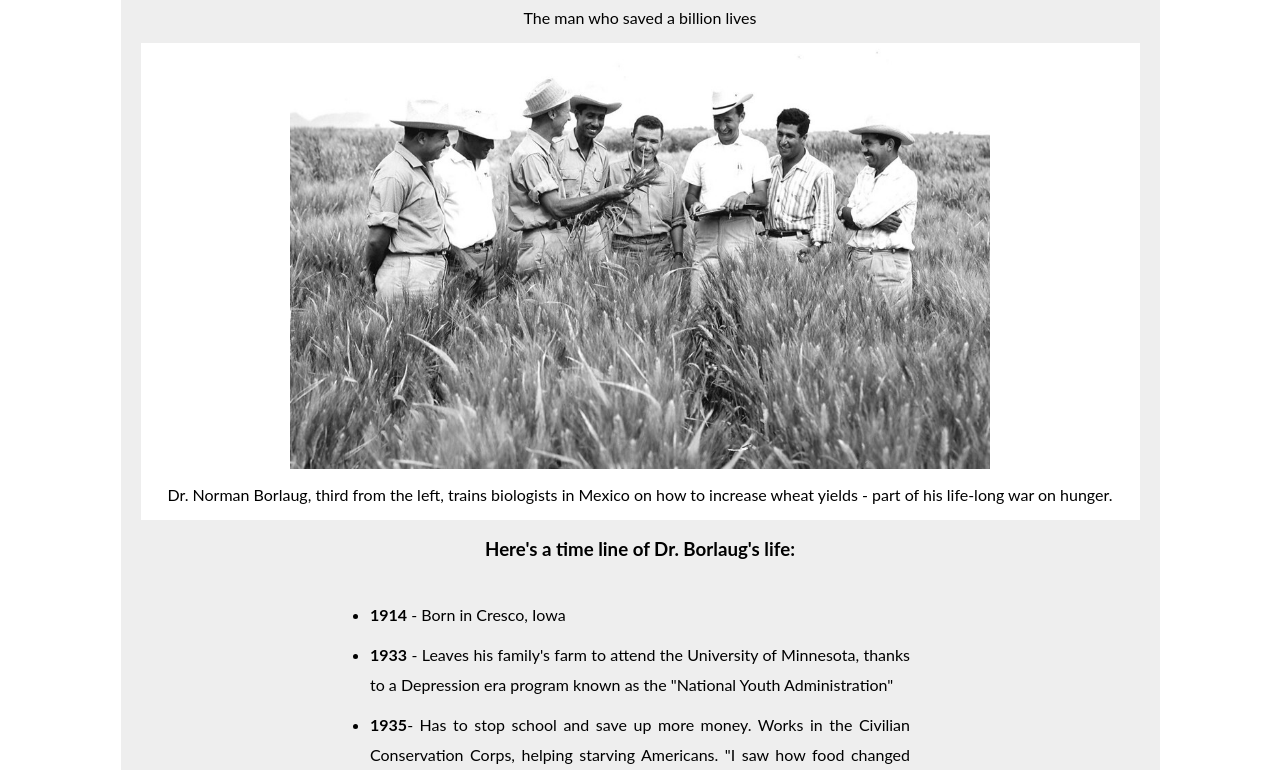
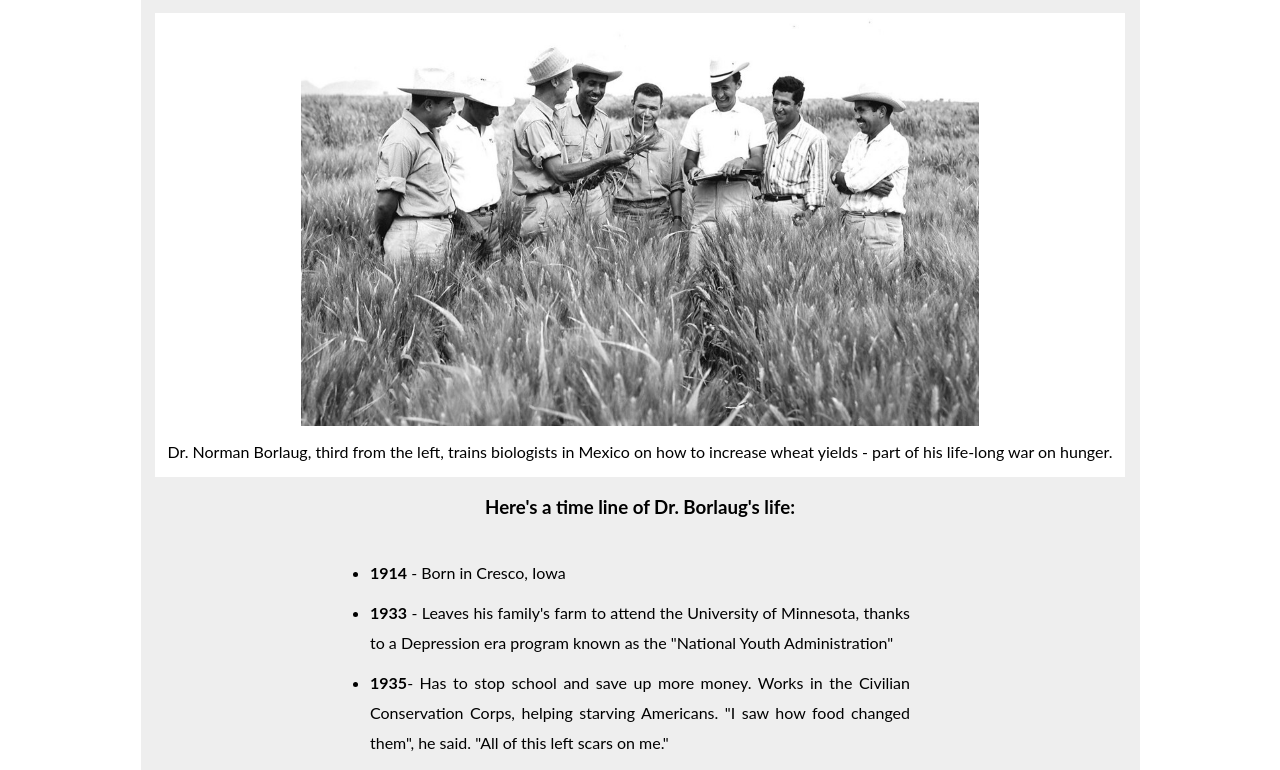
Before and after one commit to NAB-khaoula/Web-BOOTCAMP, a plain HTML site: page TributePage/index.html in a window 1280 px wide. Shown: the part 138-908 px from the top of the page. Drawn offline with Linux system fonts and the light colour scheme.

Commit message:
done with tribute page

```diff
--- a/TributePage/index.html
+++ b/TributePage/index.html
@@ -11,11 +11,11 @@
 		<section class="introduction">
 			<h1>Dr. Norman Borlaug</h1>
 			<p>The man who saved a billion lives</p>
-			<div class="captionedImage">
-				<img src="./tribute-page-main-image.jpg" alt="need to upload the image">
-				<p>Dr. Norman Borlaug, third from the left, trains biologists in Mexico on how to increase wheat yields - part of his life-long war on hunger.</p>
-			</div>
 		</section>
+		<div class="captionedImage">
+			<img src="./tribute-page-main-image.jpg" alt="need to upload the image">
+			<p>Dr. Norman Borlaug, third from the left, trains biologists in Mexico on how to increase wheat yields - part of his life-long war on hunger.</p>
+		</div>
 
 		<section class="biography">
 			<h3>Here's a time line of Dr. Borlaug's life:</h3>
--- a/TributePage/style.css
+++ b/TributePage/style.css
@@ -1,8 +1,7 @@
 
 .mainComponant{
     background-color: rgb(238,238,238);
-    margin: 30px 20px;
-    padding: 30px 20px;
+    width:100%;
     max-width: 999px;
     margin:auto;
     border-radius: 0.6%;
@@ -11,8 +10,6 @@
 
 .introduction{
     display: flex;
-    max-width: 999px;
-    margin: auto;
     flex-direction: column;
     align-items: center;
 }
@@ -29,6 +26,9 @@
     flex-direction: column;
     align-items: center;
     text-align: center;
+    width: 98%;
+    max-width: 970px;
+    margin: auto;
     background-color: white;
 }
 
@@ -41,6 +41,7 @@
     display: flex;
     flex-direction: column;
     align-items: center;
+    width: auto;
     max-width: 900px;
     margin: auto;
 }
```
